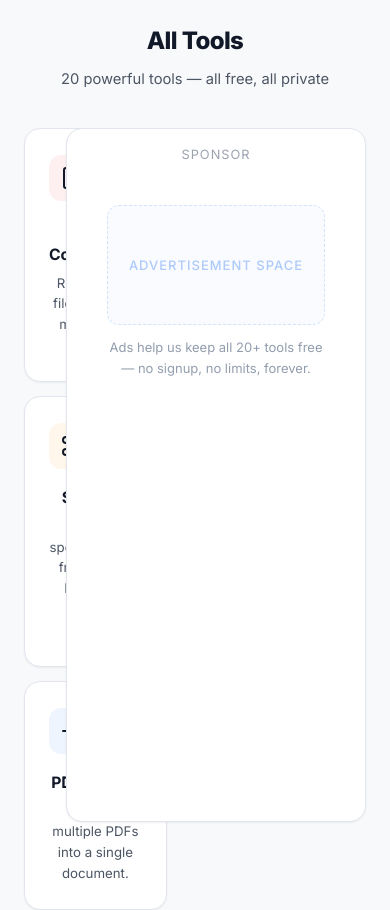
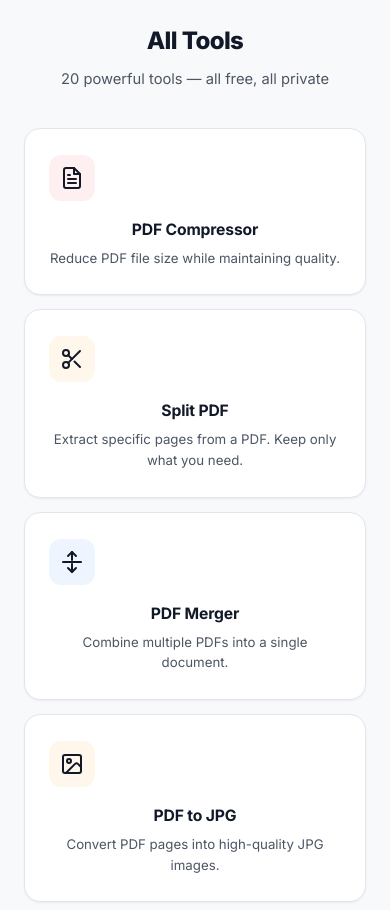
Before and after one commit to Nishanth7885/PDFTools, a Next.js app in the folder frontend/: page / in a window 390 px wide. Shown: the part 820-1730 px from the top of the page. Built offline with nearby package versions, Linux system fonts and the light colour scheme.

Commit message:
Fix homepage responsiveness and CSS for dual sidebars without breaking mobile

```diff
--- a/frontend/src/app/globals.css
+++ b/frontend/src/app/globals.css
@@ -604,6 +604,94 @@ textarea {
   color: var(--accent);
   transform: translateX(3px);
 }
+
+/* ==========================================================
+   HOME PAGE TOOLS SECTION & SIDEBARS
+   ========================================================== */
+.home-tools-section {
+  max-width: 1300px;
+  margin: 0 auto;
+  padding: 0 24px 72px;
+  text-align: center;
+  animation: fadeInUp 0.7s cubic-bezier(0.22, 1, 0.36, 1) 0.2s both;
+}
+
+.home-tools-section h2 {
+  font-size: 1.5rem;
+  font-weight: 800;
+  letter-spacing: -0.025em;
+  margin-bottom: 8px;
+}
+
+.home-tools-section>p {
+  color: var(--text-secondary);
+  font-size: 0.92rem;
+  margin-bottom: 36px;
+}
+
+.home-layout-grid {
+  display: flex;
+  flex-direction: column;
+  gap: 32px;
+  margin-top: 28px;
+}
+
+.sidebar-ads {
+  display: none;
+  width: 100%;
+}
+
+.sidebar-ad-card {
+  background: var(--bg-surface);
+  border: 1px solid var(--border-primary);
+  border-radius: 16px;
+  padding: 16px;
+  box-shadow: var(--shadow-sm);
+  position: sticky;
+  top: 100px;
+}
+
+.sidebar-label {
+  font-size: 0.75rem;
+  color: var(--text-tertiary);
+  text-align: center;
+  margin-bottom: 16px;
+  text-transform: uppercase;
+  letter-spacing: 1px;
+}
+
+.sidebar-ad-slot {
+  min-height: 600px;
+  display: flex;
+  justify-content: center;
+  align-items: center;
+}
+
+.sidebar-ad-slot .adsense-wrapper {
+  margin: 0 !important;
+  max-width: 100% !important;
+}
+
+.sidebar-ad-slot .adsense-container {
+  min-height: 600px;
+  width: 100%;
+  margin: 0;
+}
+
+@media (min-width: 1024px) {
+  .home-layout-grid {
+    display: grid;
+    grid-template-columns: 240px minmax(0, 1fr) 240px;
+    gap: 32px;
+    align-items: start;
+    text-align: left;
+  }
+
+  .sidebar-ads {
+    display: block;
+  }
+}
+
 
 /* ==========================================================
    HOW IT WORKS SECTION
--- a/frontend/src/app/page.js
+++ b/frontend/src/app/page.js
@@ -67,10 +67,19 @@ export default function Home() {
       <AdSense />
 
       {/* ── Tools Grid ── */}
-      <section className="how-it-works">
+      <section className="home-tools-section">
         <h2>All Tools</h2>
         <p>{tools.length} powerful tools — all free, all private</p>
-        <div className="home-layout-grid" style={{ display: 'grid', gridTemplateColumns: 'minmax(0, 1fr) 300px', gap: '40px', marginTop: 28, alignItems: 'start' }}>
+        <div className="home-layout-grid">
+          {/* Left Vertical Ad */}
+          <aside className="sidebar-ads sidebar-left">
+            <div className="sidebar-ad-card">
+              <p className="sidebar-label">Sponsor</p>
+              <div className="sidebar-ad-slot">
+                <AdSense format="vertical" />
+              </div>
+            </div>
+          </aside>
           <div className="tools-grid-container">
             <div className="tools-grid">
               {tools.map((tool) => (
@@ -85,10 +94,11 @@ export default function Home() {
             </div>
           </div>
 
-          <aside className="sidebar-ads" style={{ position: 'sticky', top: 100 }}>
-            <div style={{ background: 'var(--bg-surface)', border: '1px solid var(--border-primary)', borderRadius: 16, padding: 16, boxShadow: 'var(--shadow-sm)' }}>
-              <p style={{ fontSize: '0.8rem', color: 'var(--text-tertiary)', textAlign: 'center', marginBottom: 16, textTransform: 'uppercase', letterSpacing: 1 }}>Sponsor</p>
-              <div style={{ minHeight: 600 }}>
+          {/* Right Vertical Ad */}
+          <aside className="sidebar-ads sidebar-right">
+            <div className="sidebar-ad-card">
+              <p className="sidebar-label">Sponsor</p>
+              <div className="sidebar-ad-slot">
                 <AdSense format="vertical" />
               </div>
             </div>
```
